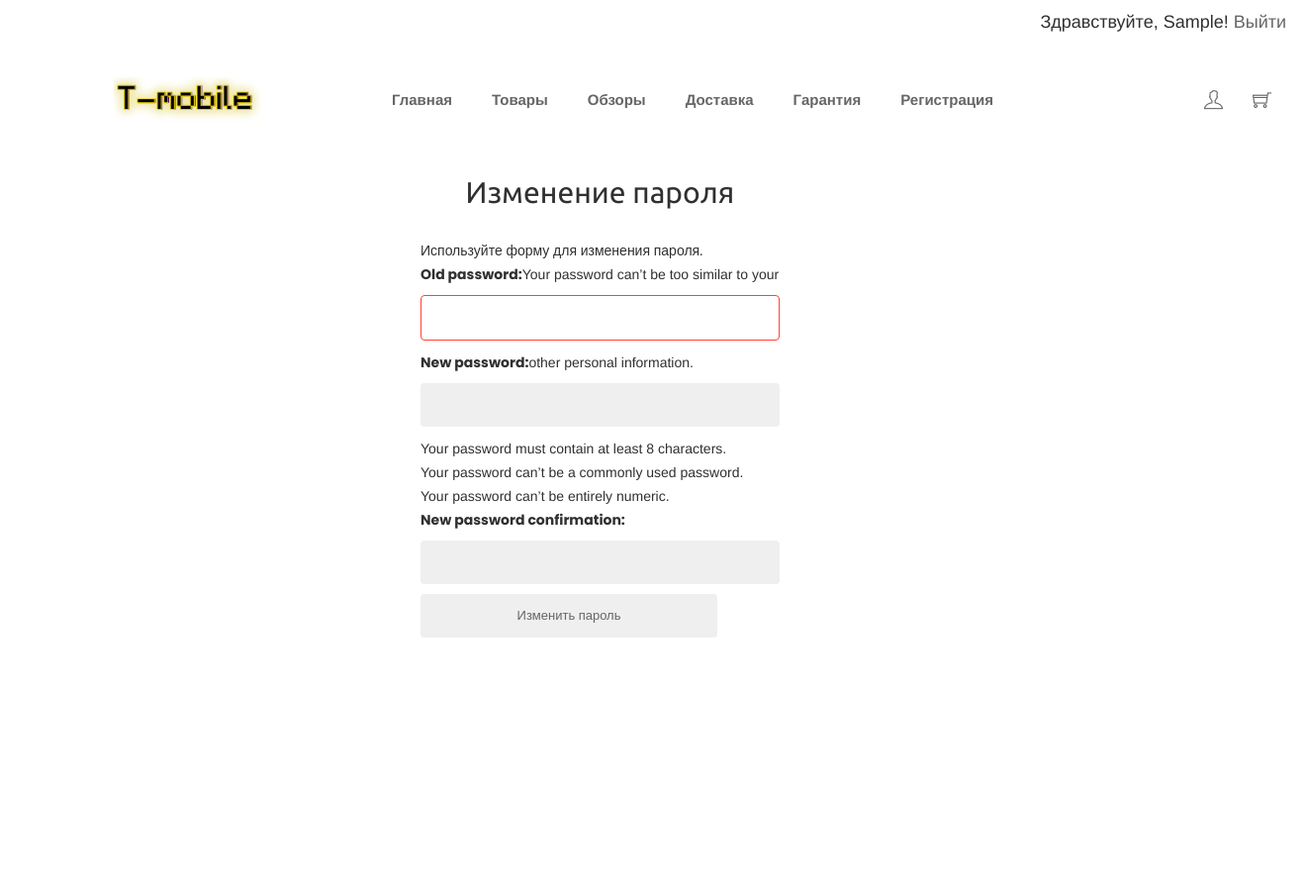
After one commit to vorikkir/store, a Django app: page /account/password_change/ in a window 1320 px wide. The commit adds this page. Shown: the top 900 px of the page at 99% size. Run offline with Django 3.2, Linux system fonts and the light colour scheme; the visitor is signed in with stand-in values (Sample User, id 1); some libraries are stand-ins or nearby versions; grey boxes are pictures that could not be loaded.

Commit message:
Изменение пароля пользователя

```diff
--- a/account/templates/account/index.html
+++ b/account/templates/account/index.html
@@ -145,8 +145,8 @@
                         <div class="col-md-2 col-sm-4 col-xs-3">
                             <ul class="menu-extra">
 {#                                <li class="search search__open hidden-xs"><span class="ti-search"></span></li>#}
-                                <li><a href="{% url 'login' %}"><span class="ti-user"></span></a></li>
-                                <li><a href="{% url 'cart:cart_detail' %}"><span class="ti-shopping-cart"></span></a></li>
+                                <li><a href="{% url 'password_change' %}" title="Изменение пароля"><span class="ti-user"></span></a></li>
+                                <li><a href="{% url 'cart:cart_detail' %}" title="Корзина"><span class="ti-shopping-cart"></span></a></li>
 {#                                <li class="toggle__menu hidden-xs hidden-sm"><span class="ti-menu"></span></li>#}
                             </ul>
                         </div>
--- a/account/templates/registration/login.html
+++ b/account/templates/registration/login.html
@@ -16,15 +16,15 @@
                 Ваше имя пользователя и пароль не совпадают. Пожалуйста, попробуйте еще раз.
             </p>
         {% else %}
-    {#        <p>Пожалуйста, используйте следующую форму для входа в систему:</p>#}
+
         {% endif %}
-    {#    <div class="login-form">#}
+
             <form action="{% url 'login' %}" method="post" class="login">
                 {% csrf_token %}
                 {{ form.as_p }}
 
                 <input type="hidden" name="next" value="{{ next }}" />
-    {#            <p><input type="submit" value="Log-in"></p>#}
+
                 <button class="btn-block btn-sm" type="submit" style="margin-top: 10px;">Войти</button>
             </form>
     </div>
--- /dev/null
+++ b/account/templates/registration/password_change_form.html
@@ -0,0 +1,15 @@
+{% extends "shop/base.html" %}
+
+{% block title %}Изменение пароля{% endblock %}
+
+{% block content %}
+    <div style="display: block; margin-top: 0px; margin-bottom: 80px;margin-left: 350px;width: 31%">
+      <h1 style="text-align: center; margin-bottom: 30px">Изменение пароля</h1>
+      <p>Используйте форму для изменения пароля.</p>
+      <form action="." method="post">
+        {{ form.as_p }}
+        <p><input type="submit" value="Изменить пароль"></p>
+        {% csrf_token %}
+      </form>
+    </div>
+{% endblock %}
--- a/account/urls.py
+++ b/account/urls.py
@@ -8,4 +8,6 @@ urlpatterns = [
     path('logout/', auth_views.LogoutView.as_view(), name='logout'),
     path('', views.index, name='index'),
     path('register/', views.register, name='register'),
+    path('password_change/', auth_views.PasswordChangeView.as_view(), name='password_change'),
+    path('password_change/done/', auth_views.PasswordChangeDoneView.as_view(), name='password_change_done'),
 ]
--- a/account/views.py
+++ b/account/views.py
@@ -2,7 +2,7 @@ from django.http import HttpResponse
 from django.shortcuts import render
 from django.contrib.auth import authenticate, login
 from .forms import LoginForm, UserRegistrationForm
-from django.contrib.auth.decorators import login_required
+
 
 
 def user_login(request):
--- a/shop/templates/shop/base.html
+++ b/shop/templates/shop/base.html
@@ -141,8 +141,8 @@
                         <div class="col-md-2 col-sm-4 col-xs-3">
                             <ul class="menu-extra">
 {#                                <li class="search search__open hidden-xs"><span class="ti-search"></span></li>#}
-                                <li><a href="{% url 'login' %}"><span class="ti-user"></span></a></li>
-                                <li><a href="{% url 'cart:cart_detail' %}"><span class="ti-shopping-cart"></span></a></li>
+                                <li><a href="{% url 'password_change' %}" title="Изменение пароля"><span class="ti-user"></span></a></li>
+                                <li><a href="{% url 'cart:cart_detail' %}" title="Корзина"><span class="ti-shopping-cart"></span></a></li>
 {#                                <li class="toggle__menu hidden-xs hidden-sm"><span class="ti-menu"></span></li>#}
                             </ul>
                         </div>
--- a/shop/templates/shop/product/list.html
+++ b/shop/templates/shop/product/list.html
@@ -10,9 +10,6 @@
          <div id="sidebar">
     <h2>Категории</h2>
     <ul>
-{#      <li {% if not category %}class="selected"{% endif %}>#}
-{#        <a href="{% url "shop:product_list" %}">Всё</a>#}
-{#      </li>#}
       {% for c in categories %}
         <li {% if category.slug == c.slug %}class="selected"{% endif %}>
           <a href="{{ c.get_absolute_url }}">{{ c.name }}</a>
@@ -21,7 +18,6 @@
     </ul>
   </div>
   <div id="main" class="product-list" style="flex-direction: column;margin-top: 30px;">
-{#    <h1>{% if category %}{{ category.name }}{% else %}Товары{% endif %}</h1>#}
     {% for product in products %}
         <div class="item">
             <a href="{{ product.get_absolute_url }}">
```
Also changed, not shown: account/templates/registration/password_change_done.html (added, +10 -0 lines), orders/migrations/0001_initial.py.
